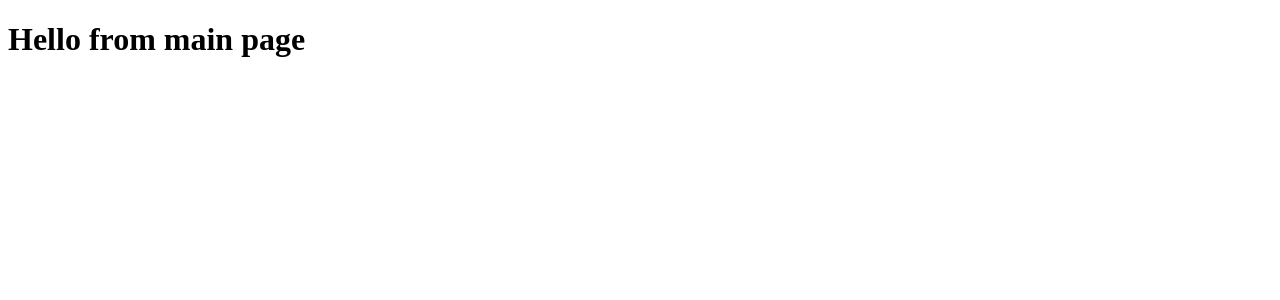
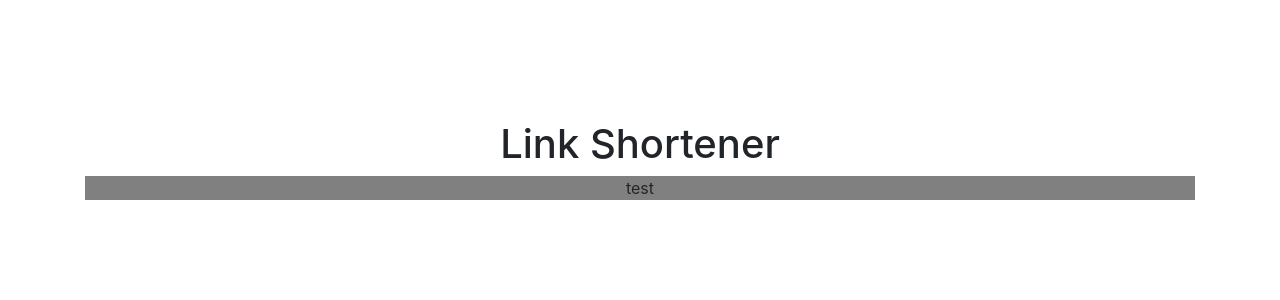
Before and after one commit to relby/LinkShortenerDjango, a Django app: page / in a window 1280 px wide. Shown: the top 300 px of the page. Run offline with Django 3.2, Linux system fonts and the light colour scheme; some libraries are stand-ins or nearby versions.

Commit message:
Setting up the main page(2)

```diff
--- a/main/templates/main/home.html
+++ b/main/templates/main/home.html
@@ -1,12 +1,26 @@
 <!DOCTYPE html>
 <html lang="en">
 <head>
-    <meta charset="UTF-8">
-    <meta http-equiv="X-UA-Compatible" content="IE=edge">
-    <meta name="viewport" content="width=device-width, initial-scale=1.0">
-    <title>Document</title>
+  <meta charset="UTF-8">
+  <meta http-equiv="X-UA-Compatible" content="IE=edge">
+  <meta name="viewport" content="width=device-width, initial-scale=1.0">
+  <link rel="stylesheet" href="https://stackpath.bootstrapcdn.com/bootstrap/4.3.1/css/bootstrap.min.css" integrity="sha384-ggOyR0iXCbMQv3Xipma34MD+dH/1fQ784/j6cY/iJTQUOhcWr7x9JvoRxT2MZw1T" crossorigin="anonymous">
+  <script src="https://code.jquery.com/jquery-3.3.1.slim.min.js" integrity="sha384-q8i/X+965DzO0rT7abK41JStQIAqVgRVzpbzo5smXKp4YfRvH+8abtTE1Pi6jizo" crossorigin="anonymous"></script>
+  <script src="https://cdnjs.cloudflare.com/ajax/libs/popper.js/1.14.7/umd/popper.min.js" integrity="sha384-UO2eT0CpHqdSJQ6hJty5KVphtPhzWj9WO1clHTMGa3JDZwrnQq4sF86dIHNDz0W1" crossorigin="anonymous"></script>
+  <script src="https://stackpath.bootstrapcdn.com/bootstrap/4.3.1/js/bootstrap.min.js" integrity="sha384-JjSmVgyd0p3pXB1rRibZUAYoIIy6OrQ6VrjIEaFf/nJGzIxFDsf4x0xIM+B07jRM" crossorigin="anonymous"></script>
+  <title>Link Shortener</title>
 </head>
 <body>
-    <h1>Hello from main page</h1>
+  <div class="center-block text-center container">
+    <br>
+    <br>
+    <br>
+    <br>
+    <br>
+    <h1>Link Shortener</h1>
+    <div style="background-color: grey;" class="">
+      test
+    </div>
+  </div>
 </body>
 </html>
--- a/main/urls.py
+++ b/main/urls.py
@@ -3,4 +3,5 @@ from . import views
 
 urlpatterns = [
     path("", views.home, name="home"),
+    path("test/", views.test, name="test")
 ]
--- a/main/views.py
+++ b/main/views.py
@@ -4,3 +4,6 @@ from django.shortcuts import render
 # Create your views here.
 def home(response):
     return render(response, "main/home.html", {})
+
+def test(response):
+    return render(response, "main/test.html", {})
```
